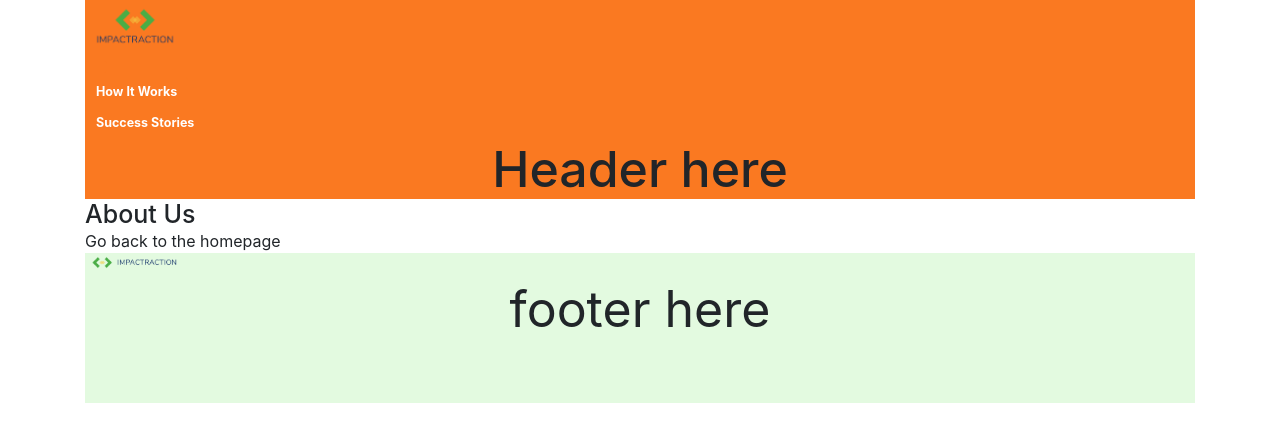
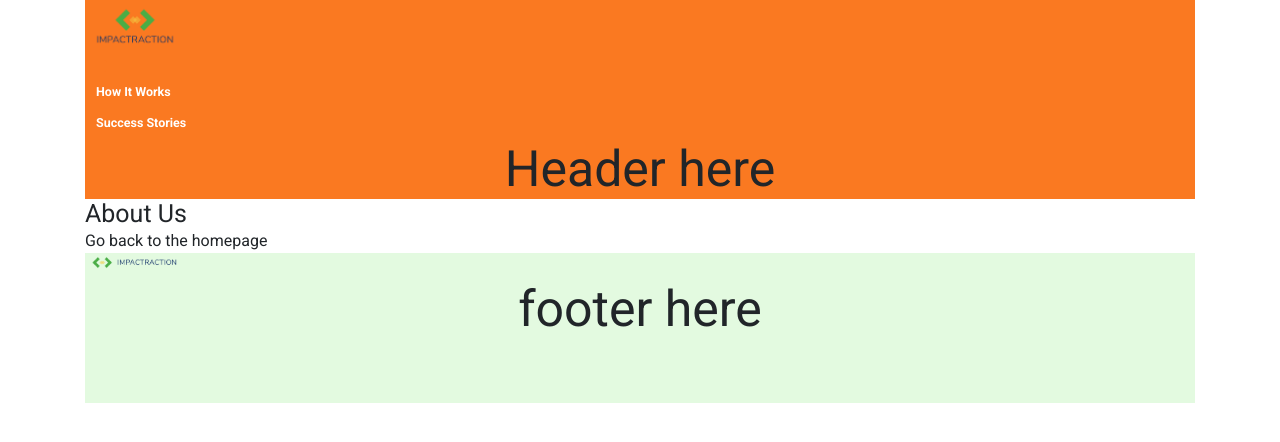
Before and after one commit to M-0919/team-a-Impactrio, a Gatsby site: page /aboutUs in a window 1280 px wide. Built offline with nearby package versions, Linux system fonts and the light colour scheme; Gatsby itself is replaced by a stand-in of ours.

Commit message:
add:font-family

```diff
--- a/src/components/Elements/Elements.jsx
+++ b/src/components/Elements/Elements.jsx
@@ -2,7 +2,6 @@ import React from "react"
 import "./elements.scss"
 
 export const StyledButton = ({ children, outline }) => {
-  console.log(outline)
   return (
     <>
       {outline === undefined || outline === false ? (
--- a/src/styles/global.scss
+++ b/src/styles/global.scss
@@ -8,7 +8,7 @@ $theme-colors: (
 );
 
 @import "../../node_modules/bootstrap/scss/bootstrap.scss";
-@import url("https://fonts.googleapis.com/css2?family=Nunito+Sans:wght@300;400;700&family=Roboto:wght@300;400;700&display=swap");
+@import url("https://fonts.googleapis.com/css2?family=Nunito:wght@300;400;800&family=Roboto:wght@300;400;700&display=swap");
 /* -------------------------------------------------------------------------- */
 /*                               STYLE VALIABLE                               */
 /* -------------------------------------------------------------------------- */
@@ -25,7 +25,6 @@ $body: "Roboto", sans-serif;
 
 //font-weight
 $thin: 300;
-$bold: 700;
 $normal: 400;
 
 /* -------------------------------------------------------------------------- */
@@ -33,12 +32,13 @@ $normal: 400;
 /* -------------------------------------------------------------------------- */
 html {
   font-size: 62.5%;
-  font-family: $body;
-  font-weight: $normal;
+
   color: $text;
 }
 
 body {
+  font-family: $body;
+  font-weight: $normal;
   font-size: 1.6rem;
   max-width: 1140px;
   margin: 0 auto;
```
